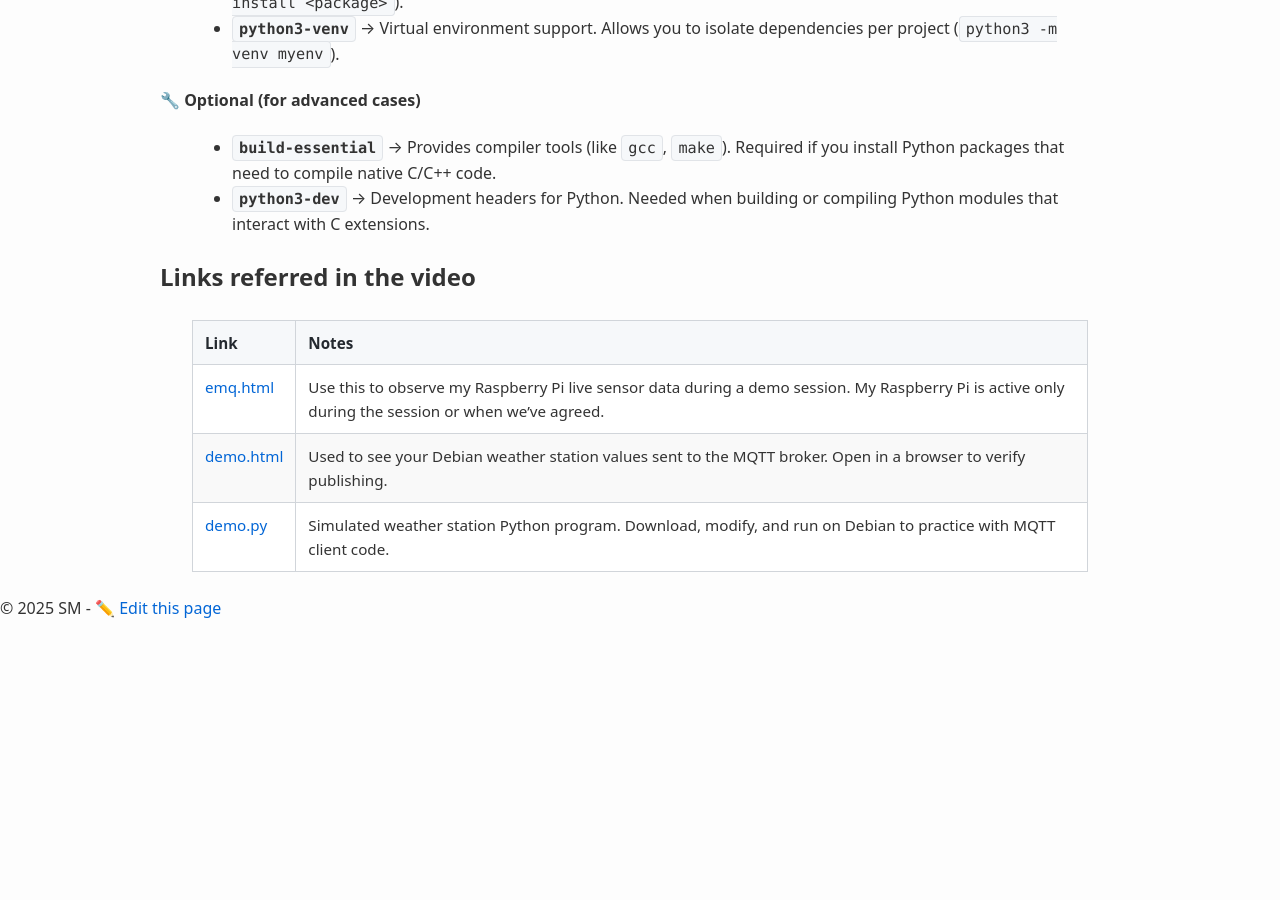
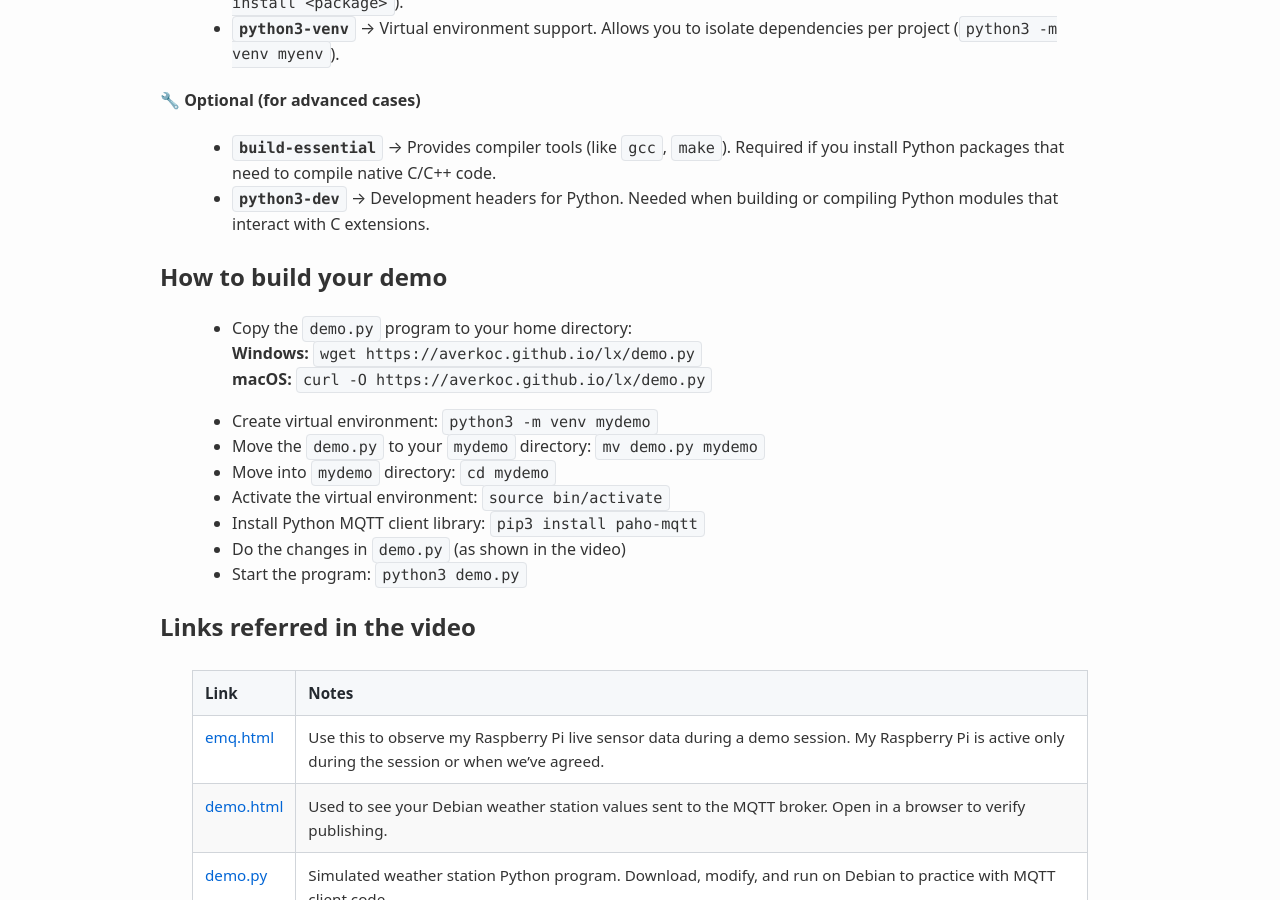
Before and after one commit to averkoc/lx, a Jekyll site: the page built from docs/ws8.md, in a window 1280 px wide and 900 px high, scrolled down 1520 px. Built offline with Jekyll 4.4.1, drawn with Linux system fonts in a browser that asks for light colours; before the commit the page ends 2157 px from its top, so only the background shows below that; some of the changed text lies outside the part shown.

Commit message:
Update ws8.md

```diff
--- a/docs/ws8.md
+++ b/docs/ws8.md
@@ -19,7 +19,7 @@ To report the workshop, submit a screenshot showing - detailed submission instru
 
 ## Prerequisites for python development
 
-You will modify the ready-made python "wheather-station" program and to do that you must have python development environment in your Debian. You need to install the following packages: `python3`, `python3-pip` and `python3-venv`. You can copy the script below and save it e.g. by name doinstalls.sh and give execute permission to it for your user account. Then you can run it by issuing ./doinstalls.sh
+You will modify the ready-made python "wheather-station" `demo.py`  and to do that you must have python development environment in your Debian. You need to install the following Debian packages: `python3`, `python3-pip` and `python3-venv`. You can copy the script below and save it e.g. by name doinstalls.sh and give execute permission to it for your user account. Then you can run it by issuing ./doinstalls.sh
 
 
 
@@ -64,6 +64,27 @@ echo "   pip install <package_name>"
 - **`build-essential`** → Provides compiler tools (like `gcc`, `make`). Required if you install Python packages that need to compile native C/C++ code.
 - **`python3-dev`** → Development headers for Python. Needed when building or compiling Python modules that interact with C extensions.
 
+## How to build your demo
+* Copy the `demo.py` program to your home directory:
+  **Windows:** `wget https://averkoc.github.io/lx/demo.py`
+  **macOS:** `curl -O https://averkoc.github.io/lx/demo.py`
+
+* Create virtual environment: `python3 -m venv mydemo`
+* Move the `demo.py` to your `mydemo` directory: `mv demo.py mydemo`
+* Move into `mydemo` directory: `cd mydemo`
+* Activate the virtual environment: `source bin/activate`
+* Install Python MQTT client library: `pip3 install paho-mqtt`
+* Do the changes in `demo.py` (as shown in the video)
+* Start the program: `python3 demo.py`
+
+
+
+
+
+
+
+
+
 ## Links referred in the video
 
 | Link | Notes |
```
